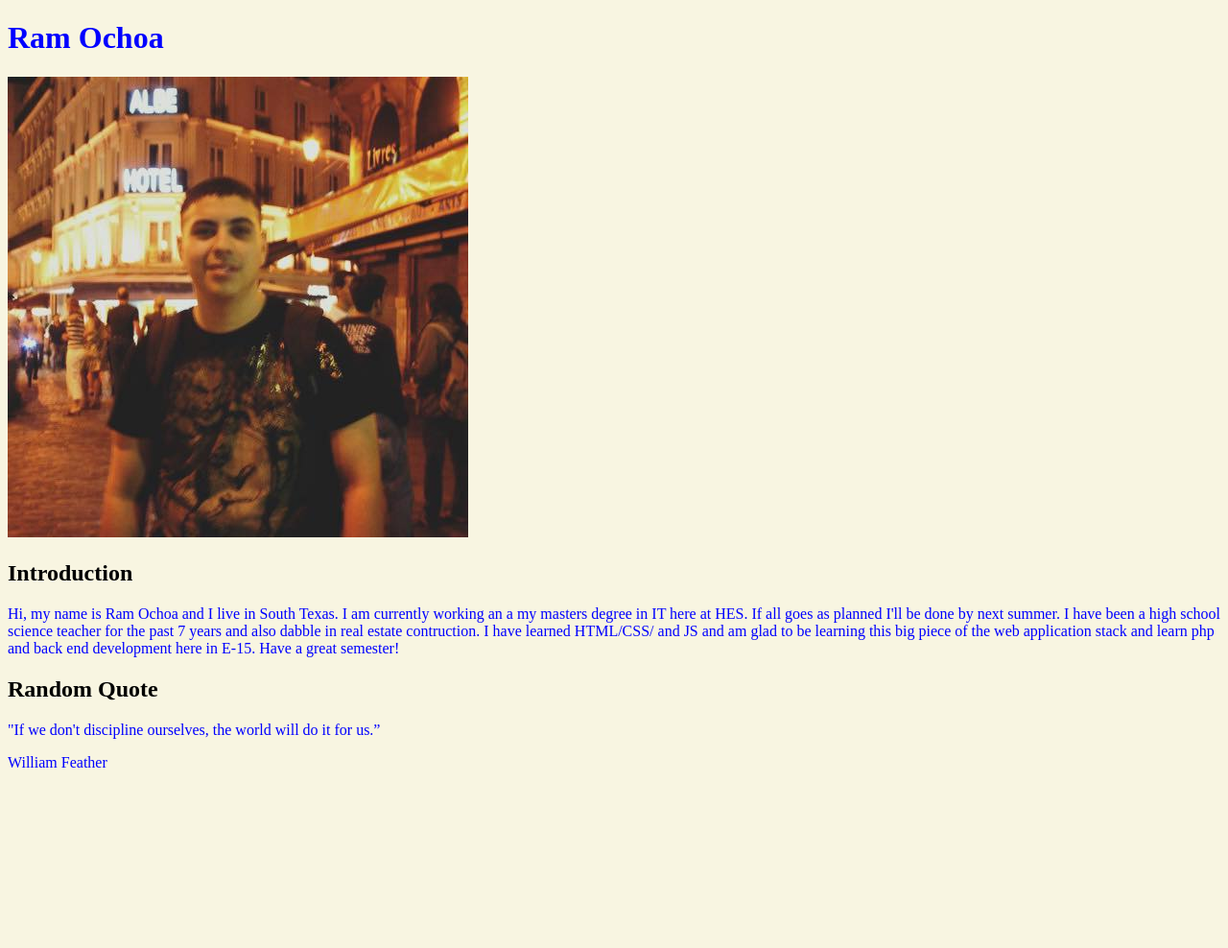
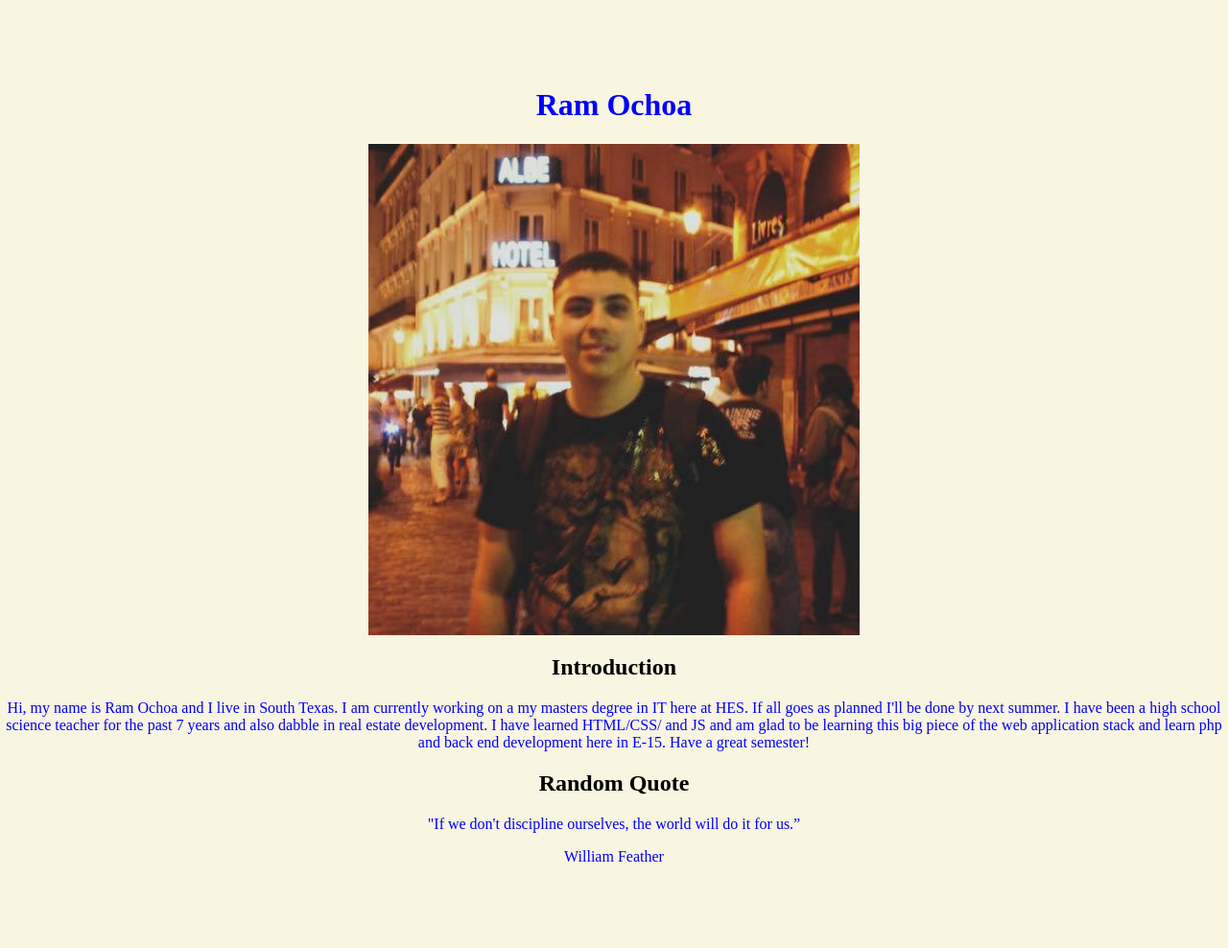
Before and after one commit to ramochoahes/a1, a PHP site: page / in a window 1280 px wide. Shown: the whole page at 96% size. Before the commit the page ends 800 px from the top, so only its background shows below. Run offline with PHP 8.4, Linux system fonts and the light colour scheme.

Commit message:
Match assignment submission requirements

```diff
--- a/index.php
+++ b/index.php
@@ -8,10 +8,9 @@ list($rndquote, $author) = explode('-', $quote);
 <!DOCTYPE html>
 <html lang="en">
 <head>
+	<title>About Me</title>
 	<link rel="stylesheet" href="styles.css">
-
 	<meta charset="UTF-8">
-
 </head>
 
 <body>
@@ -22,11 +21,8 @@ list($rndquote, $author) = explode('-', $quote);
 <h2>Introduction</h2>
 
 <p>
-Hi, my name is Ram Ochoa and I live in South Texas. I am currently working an a my masters degree in IT here at HES. If all goes as planned I'll be done by next summer. I have been a high school science teacher for the past 7 years and also dabble in real estate contruction. I have learned HTML/CSS/ and JS and am glad to be learning this big piece of the web application stack and learn php and back end development here in E-15. Have a great semester!
+Hi, my name is Ram Ochoa and I live in South Texas. I am currently working on a my masters degree in IT here at HES. If all goes as planned I'll be done by next summer. I have been a high school science teacher for the past 7 years and also dabble in real estate development. I have learned HTML/CSS/ and JS and am glad to be learning this big piece of the web application stack and learn php and back end development here in E-15. Have a great semester!
 </p>
-
-
-
 
 <h2>Random Quote</h2>
 <p>
--- a/styles.css
+++ b/styles.css
@@ -1,9 +1,20 @@
 body {
     background-color: #F8F5E1;
+    margin: 0;
+    padding: 70px 0;
+    text-align: center;
 }
+
 h1 {
     color: blue;
 }
+
+img {
+    display: block;
+    margin: auto;
+    width: 40%;
+}
+
 p {
     color: blue;
 }
```
